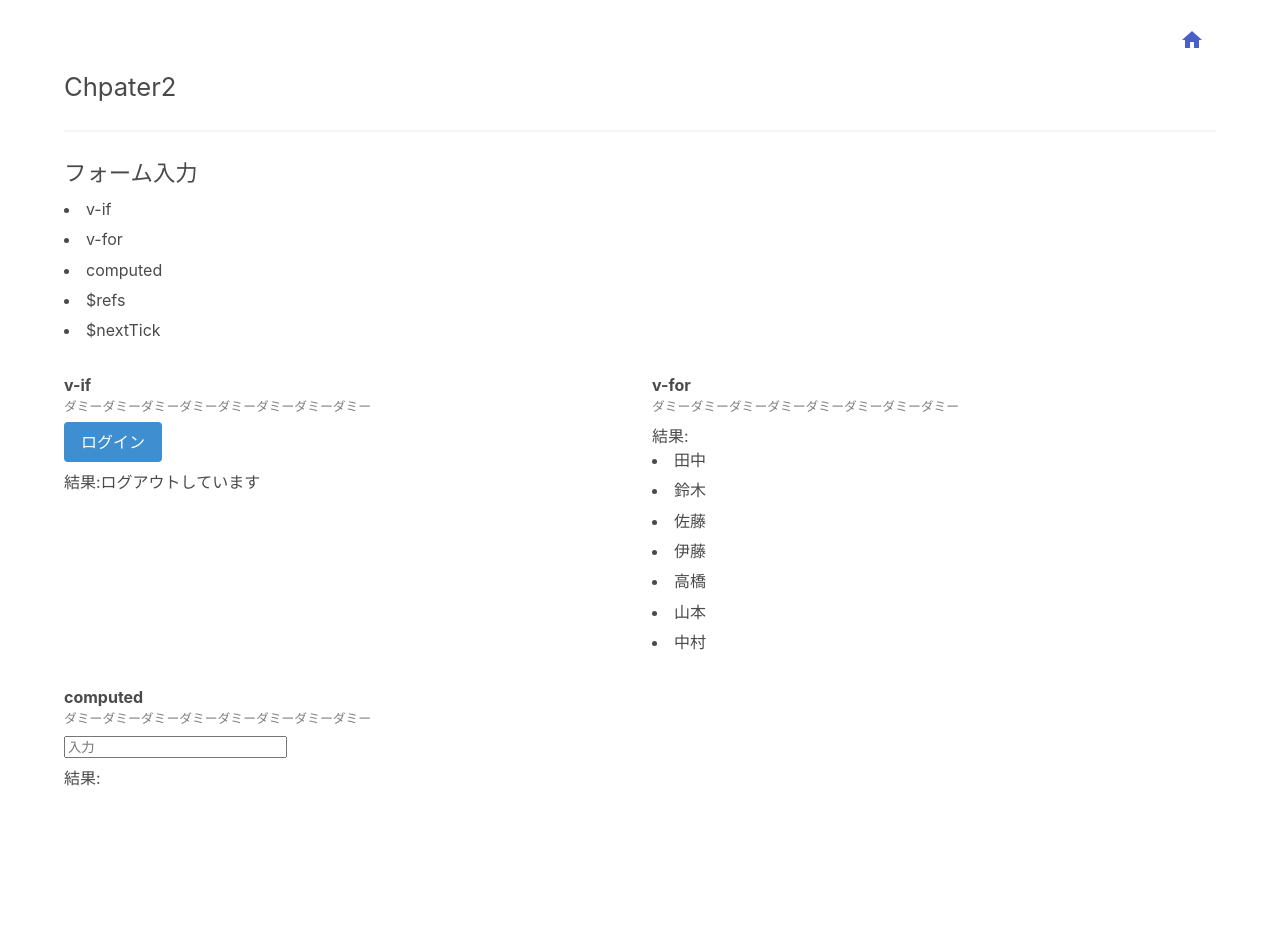
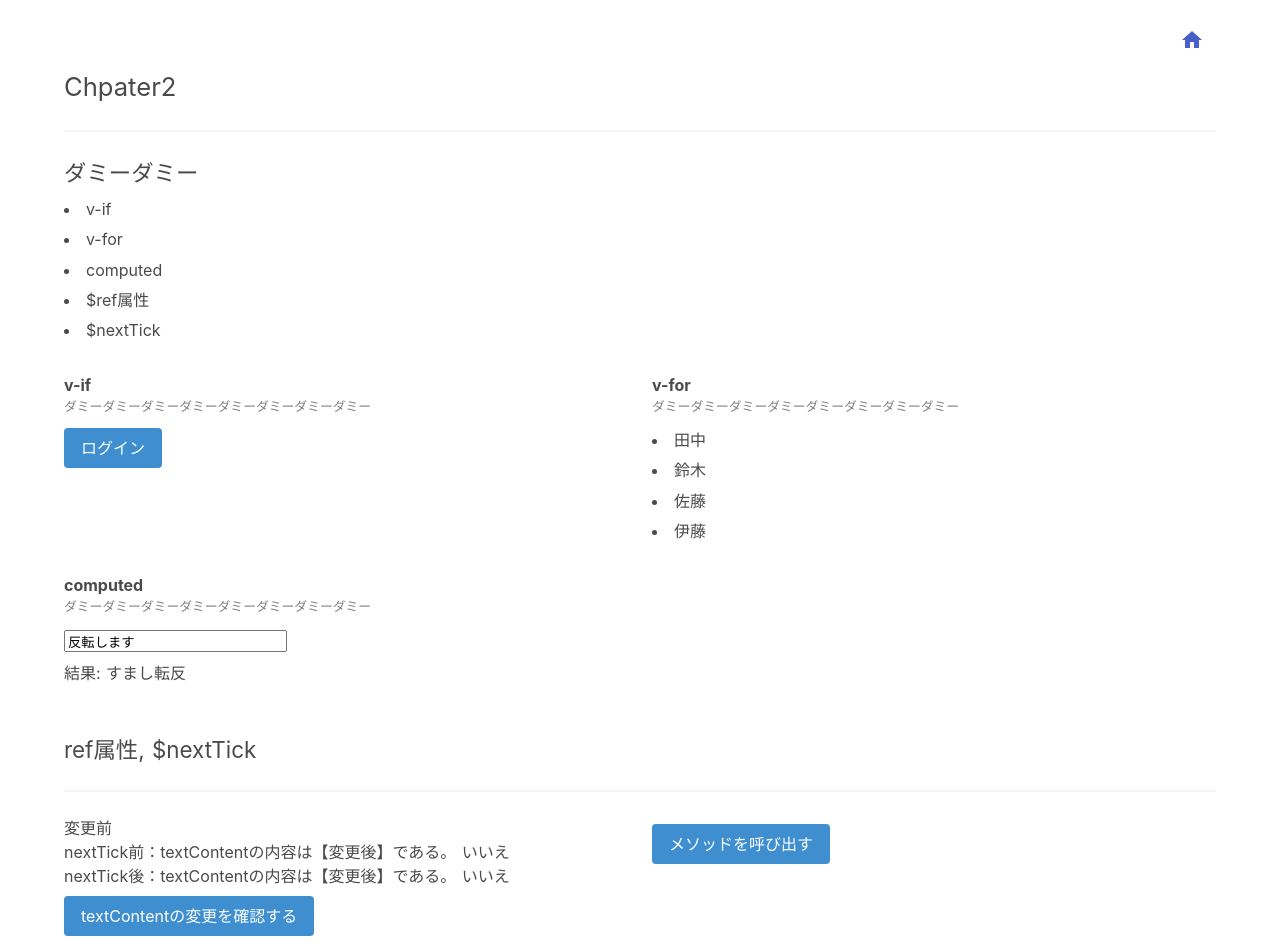
Before and after one commit to ND-share/codesandbox, a Nuxt app: page /traning/chapter2 in a window 1280 px wide. Shown: the top 952 px of the page. Before the commit the page ends 838 px from the top, so only its background shows below. Built offline with nearby package versions, Linux system fonts and the light colour scheme.

Commit message:
add chapter2

```diff
--- a/assets/style/app.scss
+++ b/assets/style/app.scss
@@ -33,7 +33,7 @@ ul {
 }
 
 dl {
-  margin: 0 0 6px;
+  padding: 0 0 12px;
   dt {
     font-weight: bold;
   }
--- a/pages/examples/ref-nexttick.vue
+++ /dev/null
@@ -1,90 +0,0 @@
-<template>
-  <section class="section pt-1">
-    <div class="container">
-      <h1>ref属性と$nextTick</h1>
-      <hr />
-      <article>
-        <h2>textContentの変更を確認する</h2>
-        <p ref="text">{{ text }}</p>
-        <div class="mt-2">
-          <button class="button is-info" @click="tryReferenceChange">
-            click
-          </button>
-        </div>
-      </article>
-      <article class="mt-5">
-        <div class="mt-2">
-          <h2>メソッドを呼び出す</h2>
-          <button class="button is-info" @click="openDialog">
-            ダイアログを開く
-          </button>
-        </div>
-      </article>
-      <div class="mt-5">
-        <input v-model="boxValue" type="text" />
-        <button class="button is-info" @click="addBox">追加</button>
-        <ul id="box">
-          <li v-for="(b, bIndex) in box" :key="bIndex">{{ b }}</li>
-        </ul>
-      </div>
-    </div>
-    <base-dialog ref="dialog" />
-  </section>
-</template>
-
-<script>
-// nuxt2.15現在 オートインポート設定で$refsでコンポーネントを呼び出すとundefinedとなる場合があるため注意
-import BaseDialog from '~/components/BaseDialog'
-
-export default {
-  components: {
-    BaseDialog,
-  },
-  data() {
-    return {
-      text: '変更前',
-      box: [],
-      boxValue: '',
-    }
-  },
-  methods: {
-    /**
-     * $refsの値変更検証
-     */
-    async tryReferenceChange() {
-      this.text = '変更後'
-      // $refsはリアクティブではないため、DOM更新後出なければ値が反映されない。
-      console.log('nextTick前', this.$refs.text.textContent)
-      await this.$nextTick()
-      console.log('nextTick後', this.$refs.text.textContent)
-    },
-    /**
-     * $refsを利用してダイアログを開く
-     */
-    openDialog() {
-      this.$refs.dialog.open()
-    },
-    async addBox() {
-      this.box.push(this.boxValue)
-      const target = this.box.length - 1
-      let color = ''
-      await this.$nextTick()
-      if (this.boxValue.charAt(0) === 'A' || this.boxValue.charAt(0) === 'a') {
-        color = 'has-text-danger'
-      } else if (
-        this.boxValue.charAt(0) === 'B' ||
-        this.boxValue.charAt(0) === 'b'
-      ) {
-        color = 'has-text-success'
-      }
-      if (color !== '') {
-        document
-          .getElementById('box')
-          .getElementsByTagName('li')
-          [target].classList.add(color)
-      }
-      this.boxValue = ''
-    },
-  },
-}
-</script>
--- a/pages/traning/chapter2.vue
+++ b/pages/traning/chapter2.vue
@@ -3,15 +3,15 @@
     <div class="container">
       <h1>{{ title }}</h1>
       <hr />
-      <article>
-        <h2>フォーム入力</h2>
+      <article class="mb-6">
+        <h2>ダミーダミー</h2>
         <div class="columns">
           <div class="column is-12">
             <ul>
               <li>v-if</li>
               <li>v-for</li>
               <li>computed</li>
-              <li>$refs</li>
+              <li>$ref属性</li>
               <li>$nextTick</li>
             </ul>
           </div>
@@ -22,23 +22,29 @@
               <dt>v-if</dt>
               <dd>ダミーダミーダミーダミーダミーダミーダミーダミー</dd>
             </dl>
-            <div v-if="isIf">
-              <button class="button is-danger" @click="chagngeIf()">
-                ログアウト
+            <template v-if="isLogin">
+              <button class="button is-danger" @click="logout()">
+                {{ loginButton }}
               </button>
-              <p class="mt-2">結果:ログインしています</p>
-              <p class="mt-2">名前:田中太郎</p>
-              <p class="mt-2">年齢:18歳</p>
-              <p class="mt-2">身長:180cm</p>
-              <p class="mt-2">出身:北海道</p>
-              <p class="mt-2">性別:男性</p>
-            </div>
-            <div v-else>
-              <button class="button is-info" @click="chagngeIf()">
-                ログイン
+              <div class="mt-4 is-flex is-mobile">
+                <div class="mr-2">
+                  <figure class="image is-64x64">
+                    <img class="is-rounded" src="https://picsum.photos/100" />
+                  </figure>
+                </div>
+                <div>
+                  <dl>
+                    <dt>田中 太朗</dt>
+                    <dd>自己紹介</dd>
+                  </dl>
+                </div>
+              </div>
+            </template>
+            <template v-else>
+              <button class="button is-info" @click="login()">
+                {{ loginButton }}
               </button>
-              <p class="mt-2">結果:ログアウトしています</p>
-            </div>
+            </template>
           </div>
           <div class="column is-6">
             <dl>
@@ -46,7 +52,6 @@
               <dd>ダミーダミーダミーダミーダミーダミーダミーダミー</dd>
             </dl>
             <ul>
-              <p class="mt-2">結果:</p>
               <li v-for="user in users" :key="user.id">{{ user.name }}</li>
             </ul>
           </div>
@@ -55,9 +60,50 @@
               <dt>computed</dt>
               <dd>ダミーダミーダミーダミーダミーダミーダミーダミー</dd>
             </dl>
-            <input v-model="modelMessage" type="text" placeholder="入力" />
-            <p class="mt-2">結果: {{ reversedMessage }}</p>
+            <input v-model="text" type="text" placeholder="入力" />
+            <p class="mt-2">結果: {{ reverseText }}</p>
           </div>
+        </div>
+      </article>
+      <article class="mb-6">
+        <div>
+          <h2>ref属性, $nextTick</h2>
+          <hr />
+          <div class="columns is-multiline">
+            <div class="column is-6">
+              <p ref="text">{{ refText }}</p>
+              <p>
+                nextTick前：textContentの内容は【変更後】である。
+                {{ beforeNextTick }}
+              </p>
+              <p>
+                nextTick後：textContentの内容は【変更後】である。
+                {{ afterNextTick }}
+              </p>
+              <div class="mt-2">
+                <button class="button is-info" @click="tryReferenceChange">
+                  textContentの変更を確認する
+                </button>
+              </div>
+            </div>
+            <div class="column is-6">
+              <div class="mt-2">
+                <button class="button is-info" @click="openDialog">
+                  メソッドを呼び出す
+                </button>
+              </div>
+            </div>
+            <div class="column is-6">
+              <input v-model="boxValue" type="text" />
+              <button class="button is-info is-small" @click="addBox">
+                追加
+              </button>
+              <ul id="box">
+                <li v-for="(b, bIndex) in box" :key="bIndex">{{ b }}</li>
+              </ul>
+            </div>
+          </div>
+          <base-dialog ref="dialog" />
         </div>
       </article>
     </div>
@@ -65,21 +111,28 @@
 </template>
 
 <script>
+// nuxt2.15現在 オートインポート設定で$refsでコンポーネントを呼び出すとundefinedとなる場合があるため注意
+import BaseDialog from '~/components/BaseDialog'
+
 export default {
+  components: {
+    BaseDialog,
+  },
   data() {
     return {
-      isIf: false,
-      bindMessage: 'bindMessage',
+      isLogin: false,
       users: [
         { id: 1, name: '田中' },
         { id: 2, name: '鈴木' },
         { id: 3, name: '佐藤' },
         { id: 4, name: '伊藤' },
-        { id: 5, name: '高橋' },
-        { id: 6, name: '山本' },
-        { id: 7, name: '中村' },
       ],
-      modelMessage: '',
+      text: '反転します',
+      refText: '変更前',
+      box: [],
+      boxValue: '',
+      beforeNextTick: 'いいえ',
+      afterNextTick: 'いいえ',
     }
   },
   head() {
@@ -88,16 +141,65 @@ export default {
     }
   },
   computed: {
-    reversedMessage() {
-      return this.modelMessage.split('').reverse().join('')
+    reverseText() {
+      return this.text.split('').reverse().join('')
     },
     title() {
       return 'Chpater2'
     },
+    loginButton() {
+      if (this.isLogin) {
+        return 'ログアウト'
+      } else {
+        return 'ログイン'
+      }
+    },
   },
   methods: {
-    chagngeIf() {
-      this.isIf = !this.isIf
+    login() {
+      this.isLogin = true
+    },
+    logout() {
+      this.isLogin = false
+    },
+    /**
+     * $refsの値変更検証
+     */
+    async tryReferenceChange() {
+      this.refText = '変更後'
+      this.beforeNextTick =
+        this.$refs.text.textContent === '変更後' ? 'はい' : 'いいえ'
+      // $refsはリアクティブではないため、DOM更新後出なければ値が反映されない。
+      await this.$nextTick()
+      this.afterNextTick =
+        this.$refs.text.textContent === '変更後' ? 'はい' : 'いいえ'
+    },
+    /**
+     * $refsを利用してダイアログを開く
+     */
+    openDialog() {
+      this.$refs.dialog.open()
+    },
+    async addBox() {
+      this.box.push(this.boxValue)
+      const target = this.box.length - 1
+      let color = ''
+      await this.$nextTick()
+      if (this.boxValue.charAt(0) === 'A' || this.boxValue.charAt(0) === 'a') {
+        color = 'has-text-danger'
+      } else if (
+        this.boxValue.charAt(0) === 'B' ||
+        this.boxValue.charAt(0) === 'b'
+      ) {
+        color = 'has-text-success'
+      }
+      if (color !== '') {
+        document
+          .getElementById('box')
+          .getElementsByTagName('li')
+          [target].classList.add(color)
+      }
+      this.boxValue = ''
     },
   },
 }
```
